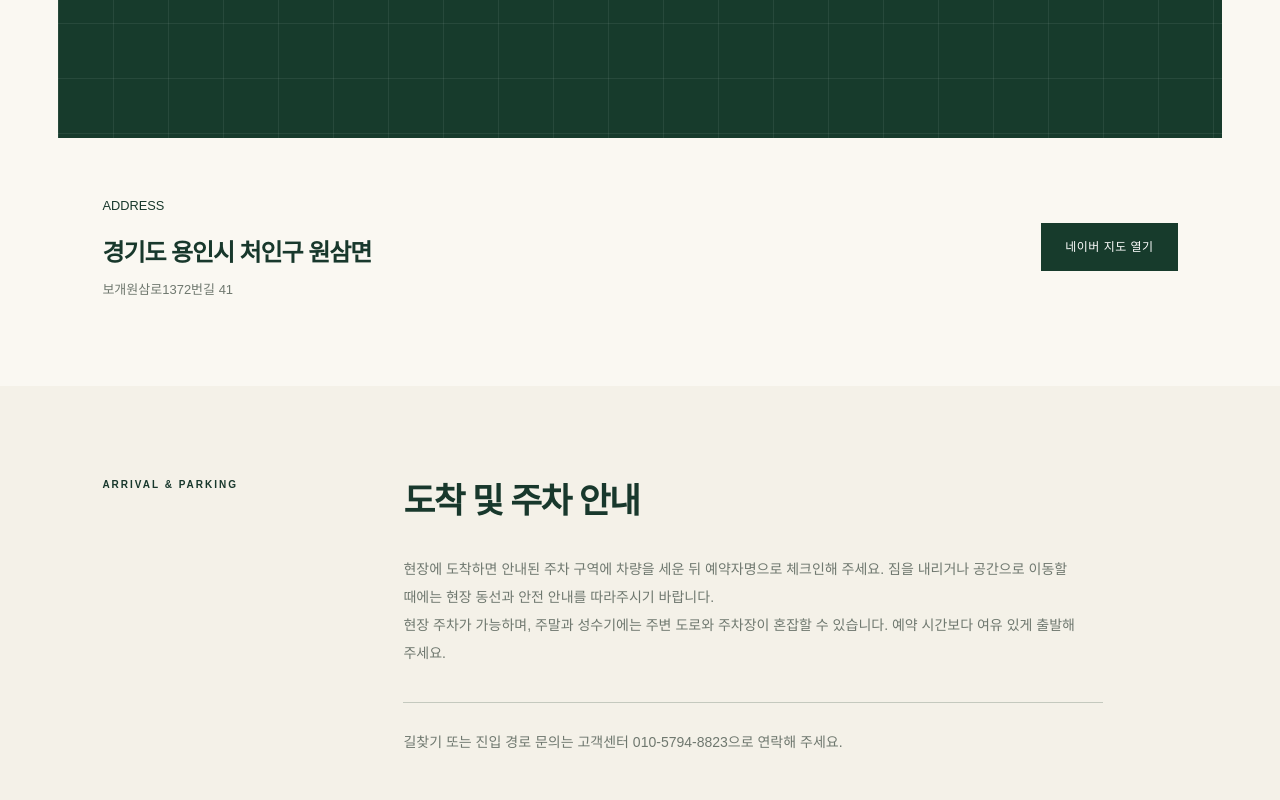
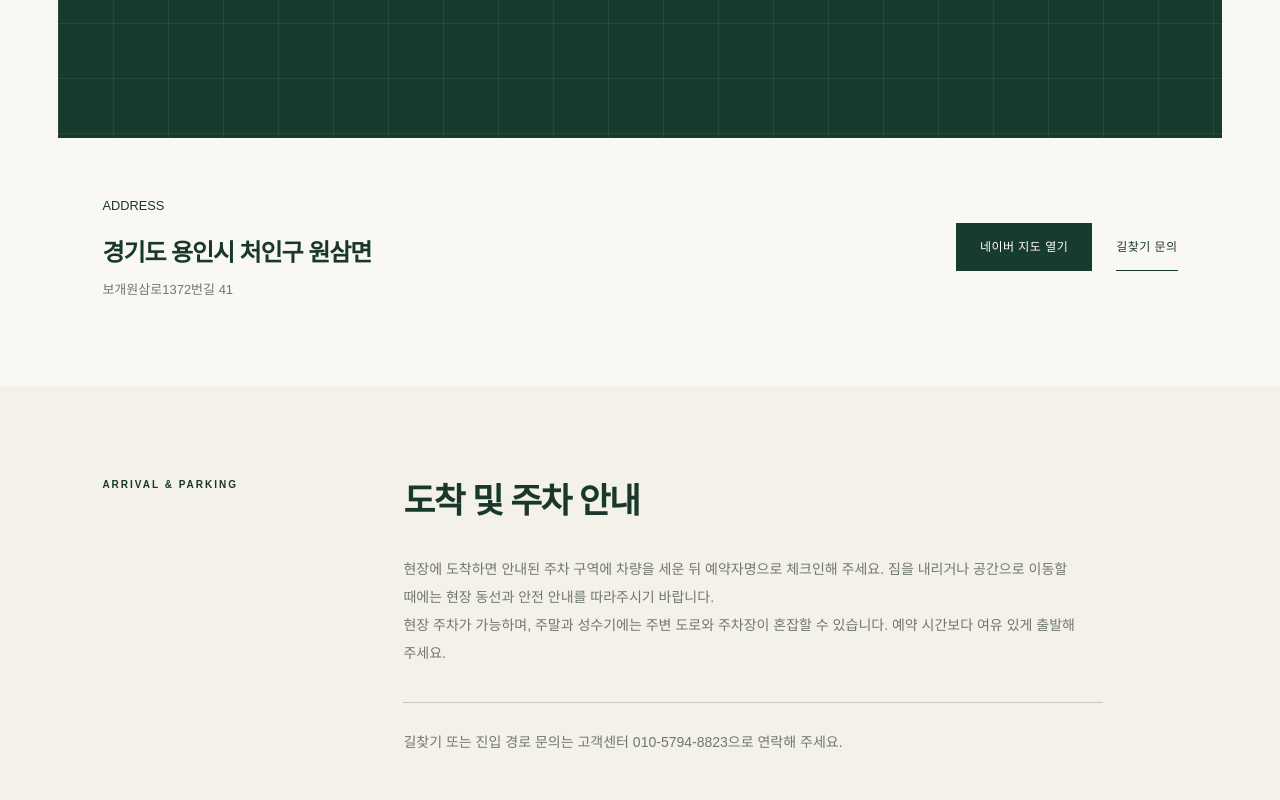
Before and after one commit to jyhome1228-cyber/relim_site, a Next.js app: page /location in a window 1280 px wide. Shown: the part 1400-2200 px from the top of the page. Built offline with nearby package versions, Linux system fonts and the light colour scheme.

Commit message:
Refine RE:LIM app/location/page.tsx

```diff
--- a/app/location/page.tsx
+++ b/app/location/page.tsx
@@ -7,7 +7,7 @@ export default function Location() {
     <PageHero eyebrow="LOCATION" title="리림으로 오시는 길" desc="경기도 용인의 자연과 가까워지는 길 끝에서 리림을 만나보세요. 출발 전 네이버 지도에서 위치와 이동 경로를 확인해 주세요." />
     <section className="location-photo"><PhotoBlock label="리림 진입 동선과 텐트 전경" src="/images/tent-walkway.webp" /></section>
     <a className="map-box" href={mapUrl} target="_blank" rel="noreferrer" aria-label="네이버 지도에서 리림 위치 열기"><div><span>NAVER MAP</span><strong>RE:LIM · YONGIN</strong><small>지도를 열어 길찾기 ↗</small></div></a>
-    <section className="location-info"><div><small>ADDRESS</small><h2>경기도 용인시 처인구 원삼면</h2><p>보개원삼로1372번길 41</p></div><a className="button primary" href={mapUrl} target="_blank" rel="noreferrer">네이버 지도 열기</a></section>
+    <section className="location-info"><div><small>ADDRESS</small><h2>경기도 용인시 처인구 원삼면</h2><p>보개원삼로1372번길 41</p></div><div className="location-actions"><a className="button primary" href={mapUrl} target="_blank" rel="noreferrer">네이버 지도 열기</a><a className="button text" href="tel:010-5794-8823">길찾기 문의</a></div></section>
     <section className="notice"><p className="eyebrow">ARRIVAL &amp; PARKING</p><div><h2>도착 및 주차 안내</h2><p>현장에 도착하면 안내된 주차 구역에 차량을 세운 뒤 예약자명으로 체크인해 주세요. 짐을 내리거나 공간으로 이동할 때에는 현장 동선과 안전 안내를 따라주시기 바랍니다.</p><p>현장 주차가 가능하며, 주말과 성수기에는 주변 도로와 주차장이 혼잡할 수 있습니다. 예약 시간보다 여유 있게 출발해 주세요.</p><p className="muted">길찾기 또는 진입 경로 문의는 고객센터 <a href="tel:010-5794-8823">010-5794-8823</a>으로 연락해 주세요.</p></div></section>
   </main></PageShell>;
 }
```
